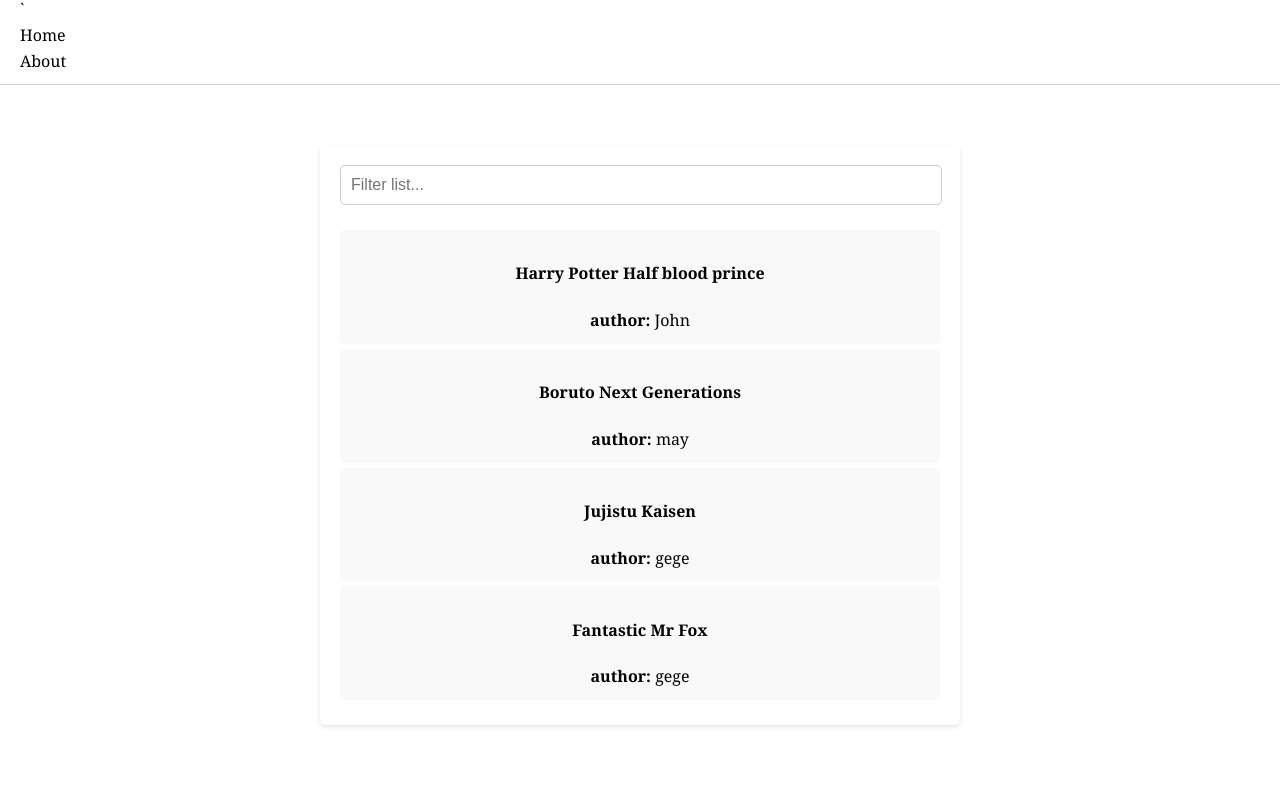
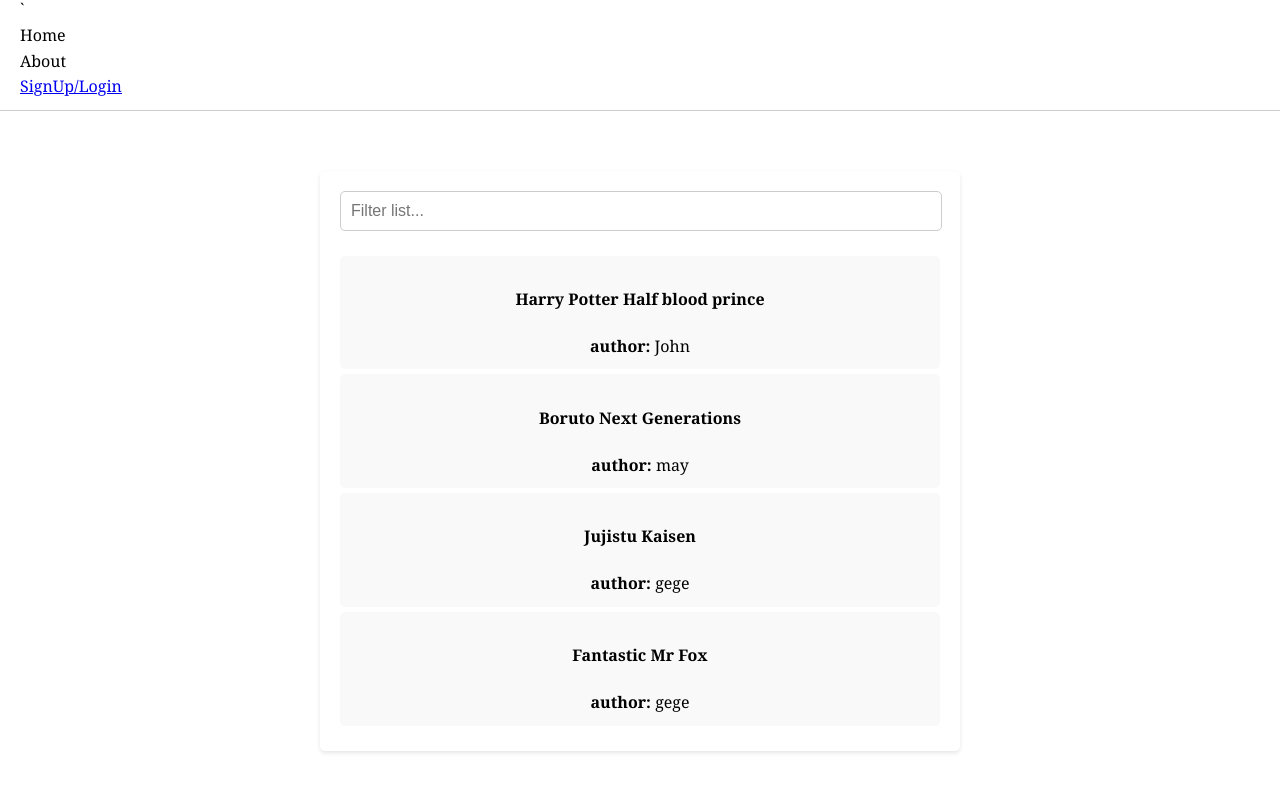
Before and after one commit to pattanagere-parotta/relay-hackathon-, a plain HTML site: page index.html in a window 1280 px wide. Shown: the part 51-842 px from the top of the page. Drawn offline with Linux system fonts and the light colour scheme.

Commit message:
Update index.html to link to register.html

```diff
--- a/index.html
+++ b/index.html
@@ -15,6 +15,7 @@
             <ul>
                 <li><a id="homeLink">Home</a></li>
                 <li><a id="aboutLink">About</a></li>
+                <li><a href="register.html">SignUp/Login</a></li>
             </ul>
         </nav>
     </header>
```
